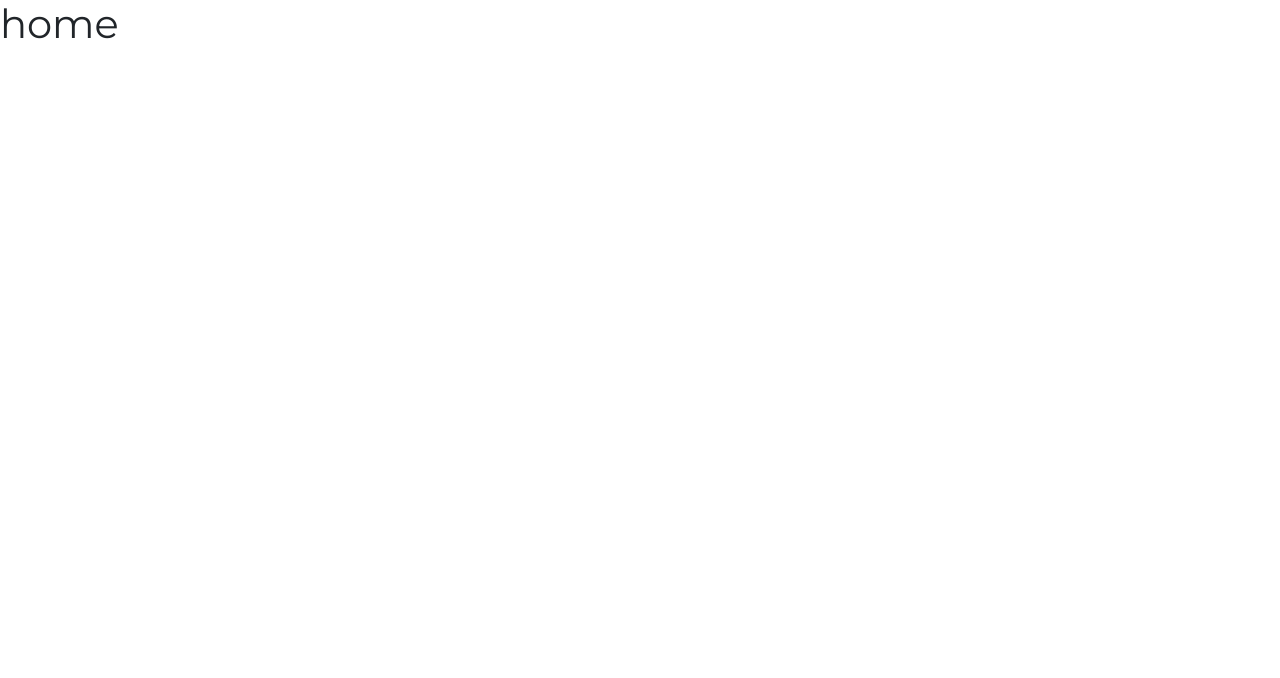
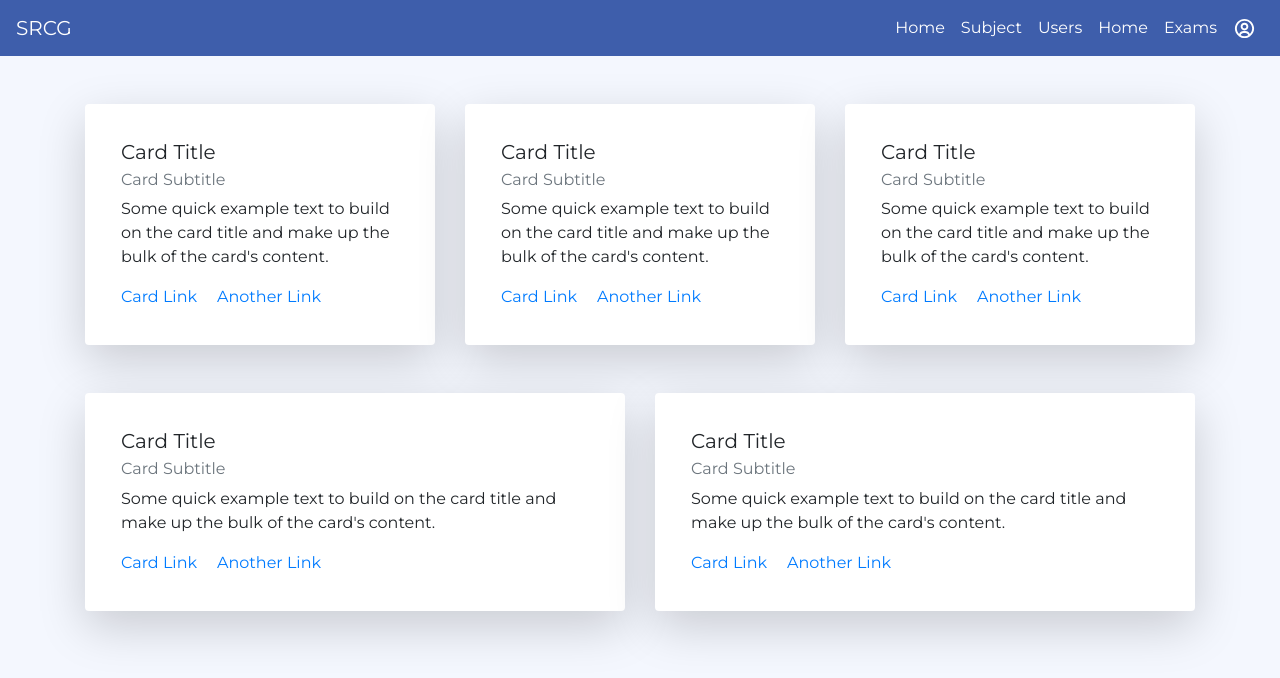
Before and after one commit to madhu1803/react_exam_analyzer, a React (Create React App) app: page /home in a window 1280 px wide. Shown: the top 678 px of the page. Built offline with nearby package versions, Linux system fonts and the light colour scheme; sample sign-in values are in the browser's storage.

Commit message:
home page basics done

```diff
--- a/src/App.css
+++ b/src/App.css
@@ -16,16 +16,34 @@ body {
   width: 100%;
 }
 
-/* blue components */
-.txt-blue {
+/* ------------------------------------------------- GENERAL COMPONENTS ---------------------------------------------------- */
+
+/*  components */
+.txt-dblue {
   color: #3e5eab !important;
 }
-.btn-blue {
+.txt-blue {
+  color: #5580e9 !important;
+}
+.txt-grey {
+  color: #c1c8e4 !important;
+}
+
+.bg-grey {
+  background-color: #c1c8e4 !important;
+}
+
+.bg-dblue {
+  background-color: #3e5eab !important;
+}
+
+.bg-blue {
   background-color: #5580e9 !important;
 }
 
-.txt-grey {
-  color: #c1c8e4 !important;
+/* navbar */
+.navbar a {
+  color: white !important;
 }
 
 /* input component */
@@ -43,6 +61,7 @@ input::placeholder {
   color: #3e5eab !important;
 }
 
+/* -------------------------------------------------- LOGIN PAGE ----------------------------------------------------------- */
 /* login container */
 .login-container,
 .login-container .row,
@@ -85,3 +104,15 @@ input::placeholder {
     margin-top: 100px;
   }
 }
+
+/* -------------------------------------------------- HOME PAGE ----------------------------------------------------------- */
+
+.home-container {
+  width: 100%;
+  height: 100%;
+  background-color: #f4f7fe;
+}
+
+.home-card {
+  border: none !important;
+}
--- /dev/null
+++ b/src/components/Homecard.js
@@ -0,0 +1,19 @@
+import React from "react";
+import { Card } from "react-bootstrap";
+
+export default function Homecard() {
+  return (
+    <Card className="shadow-lg p-3 mb-5 bg-white rounded home-card">
+      <Card.Body>
+        <Card.Title>Card Title</Card.Title>
+        <Card.Subtitle className="mb-2 text-muted">Card Subtitle</Card.Subtitle>
+        <Card.Text>
+          Some quick example text to build on the card title and make up the
+          bulk of the card's content.
+        </Card.Text>
+        <Card.Link href="#">Card Link</Card.Link>
+        <Card.Link href="#">Another Link</Card.Link>
+      </Card.Body>
+    </Card>
+  );
+}
--- /dev/null
+++ b/src/components/Navibar.js
@@ -0,0 +1,25 @@
+import React, { Component } from "react";
+import { Navbar, Nav } from "react-bootstrap";
+import { BiUserCircle } from "react-icons/bi";
+export default class Navibar extends Component {
+  render() {
+    return (
+      <Navbar bg="light bg-dblue" expand="lg">
+        <Navbar.Brand href="#home">SRCG</Navbar.Brand>
+        <Navbar.Toggle aria-controls="basic-navbar-nav" />
+        <Navbar.Collapse id="basic-navbar-nav">
+          <Nav className="ml-auto">
+            <Nav.Link href="#home">Home</Nav.Link>
+            <Nav.Link href="#home">Subject</Nav.Link>
+            <Nav.Link href="#home">Users</Nav.Link>
+            <Nav.Link href="#home">Home</Nav.Link>
+            <Nav.Link href="#home">Exams</Nav.Link>
+            <Nav.Link href="#home">
+              <BiUserCircle style={{ fontSize: "23px" }} />
+            </Nav.Link>
+          </Nav>
+        </Navbar.Collapse>
+      </Navbar>
+    );
+  }
+}
--- a/src/components/index.js
+++ b/src/components/index.js
@@ -1 +1,3 @@
 export { default as Input } from "./Input";
+export { default as Navibar } from "./Navibar";
+export { default as Homecard } from "./Homecard";
--- a/src/pages/Home.js
+++ b/src/pages/Home.js
@@ -1,11 +1,30 @@
-import React, { Component } from 'react'
-
+import React, { Component } from "react";
+import { Navibar, Homecard } from "../components/index";
 export default class Home extends Component {
-    render() {
-        return (
-            <div>
-                <h1>home</h1>
+  render() {
+    return (
+      <div className="home-container">
+        <Navibar />
+        <div className="container pt-5">
+          <div className="row">
+            <div className="col-lg-4">
+              <Homecard />
             </div>
-        )
-    }
+            <div className="col-lg-4">
+              <Homecard />
+            </div>
+            <div className="col-lg-4">
+              <Homecard />
+            </div>
+            <div className="col-lg-6">
+              <Homecard />
+            </div>
+            <div className="col-lg-6">
+              <Homecard />
+            </div>
+          </div>
+        </div>
+      </div>
+    );
+  }
 }
--- a/src/pages/Login.js
+++ b/src/pages/Login.js
@@ -2,12 +2,21 @@ import React, { Component } from "react";
 import { Button } from "react-bootstrap";
 import { RiBookOpenFill, RiLoginBoxLine } from "react-icons/ri";
 import { Input } from "../components/index";
+import { Navbar } from "react-bootstrap";
 
 export default class Login extends Component {
   render() {
     return (
       <div className="login-container text-capitalise">
+        {/* navbar  */}
+        <Navbar bg="light bg-dblue" className="d-sm-block d-lg-none">
+          <Navbar.Brand href="#home" className="text-white">
+            SRCG
+          </Navbar.Brand>
+        </Navbar>
+        {/* row */}
         <div className="row">
+          {/* left container */}
           <div className="login-left-container col-lg-6 d-none d-lg-block">
             <h2 className="text-white left-text">
               Student report card Generator
@@ -16,6 +25,7 @@ export default class Login extends Component {
               <RiBookOpenFill className="text-white" />
             </h1>
           </div>
+          {/* right container */}
           <div className="login-right-container col-lg-6">
             <div className="main-container">
               <div class="field-container">
@@ -25,7 +35,7 @@ export default class Login extends Component {
                 <h3 className="txt-blue">Login</h3>
                 <Input type="email" placeholder="ramu@gmail.com" name="Email" />
                 <Input type="password" placeholder="password" name="Password" />
-                <Button className="btn-blue btn-block mt-5">Login</Button>
+                <Button className="bg-blue btn-block mt-5">Login</Button>
               </div>
             </div>
           </div>
```
